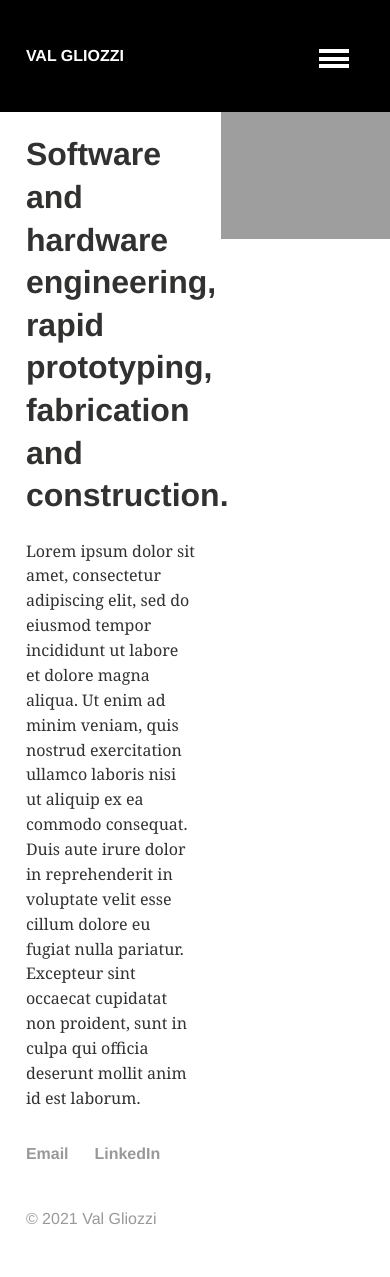
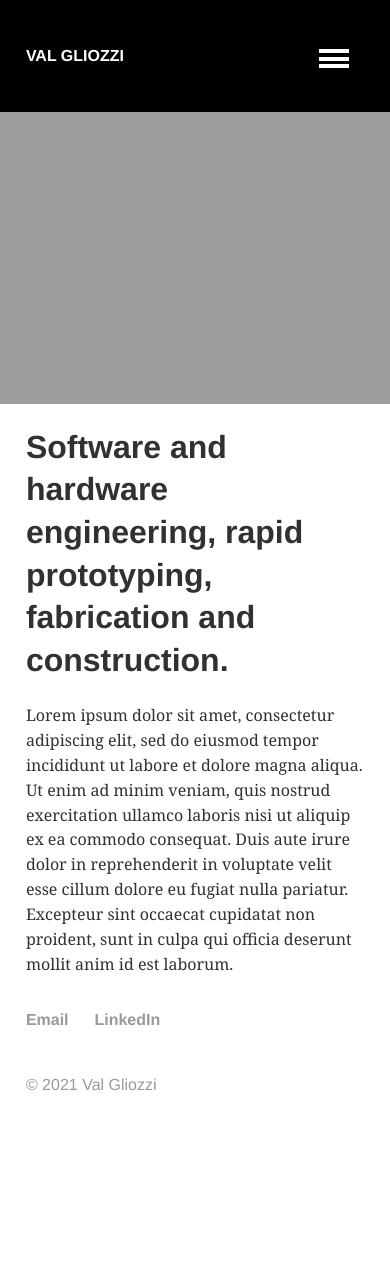
Before and after one commit to papermashea/val-gliozzio.io, a Jekyll site: the page built from docs/index.md, in a window 390 px wide. Built offline with Jekyll 4.4.1, drawn with Linux system fonts in a browser that asks for light colours; after the commit the page ends 1143 px from its top, so only the background shows below that.

Commit message:
fixing responsive styles

```diff
--- a/docs/_layouts/home.html
+++ b/docs/_layouts/home.html
@@ -21,6 +21,7 @@ layout: default
 				{{ content }}
 			</div><!-- /.page-content -->
 
-		<div class="wrap">
-	</div><!-- /.wrap -->
+<!-- /.wrap -->
+<!-- 		<div class="wrap">
+	</div> -->
 </div>
--- a/docs/_layouts/media.html
+++ b/docs/_layouts/media.html
@@ -9,7 +9,7 @@ layout: default
 		<div class="page-title">
 			<h1>{{ page.title }}</h1>
 		</div>
-		<div class="inner-wrap" id="grid-wrap">
+		<div class="grid-wrap">
 			<div id="content" class="page-content" itemprop="articleBody">
 				{{ content }}
 				<hr />
--- a/docs/_sass/_layout.scss
+++ b/docs/_sass/_layout.scss
@@ -365,16 +365,36 @@ a.site-title {
 
 /* About Intro block */
 
-/* .home-title {
-	width: 50%;
-} */
-
 .details {
+  @include media($small) {
+    width: 100%;
+    float: left;
+  }
+  @include media($medium) {
+    width: 100%;
+    float: left;
+  }
+  @include media($large) {
     width: 50%;
     float: left;
   }
 
+}
+
 #display {
+  @include media($small) {
+    width: 100%;
+    height: 200px;
+    object-fit: cover;
+    float: left;
+  }
+  @include media($medium) {
+    width: 100%;
+    height: 200px;
+    object-fit: cover;
+    float: left;
+  }
+  @include media($large) {
     width: 50%;
     height: auto;
     float: right;
@@ -382,13 +402,11 @@ a.site-title {
     background-color: #ccc;
   }
 
-/* .home {
-	background-image: url("../images/01_soldering_FineSolderWork/module-hand-solder-oct2019.jpg");
-	background-color: #cccccc;
-} */
+}
 
 
-/* Grid */
+
+/* Image Grid */
 ul.grid {
   list-style: none;
 }
```
Also changed, not shown: 3 other files. Lines whose indentation alone changed are shown as unchanged.
